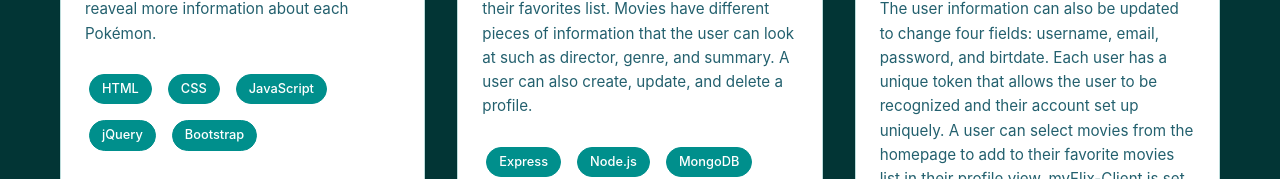
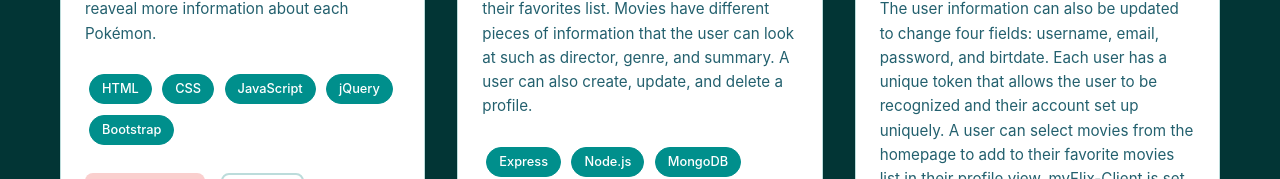
Before and after one commit to Bre-Wonder/my-portfolio, a React (Create React App) app: page /projects in a window 1280 px wide. Shown: the part 773-952 px from the top of the page. Built offline with nearby package versions, Linux system fonts and the light colour scheme.

Commit message:
changed margins

```diff
--- a/src/components/Projects.css
+++ b/src/components/Projects.css
@@ -151,7 +151,7 @@
 .project-technologies {
   display: flex;
   flex-wrap: wrap;
-  gap: 0.5rem;
+  gap: 0.15rem;
   margin-bottom: 1.5rem;
 }
 
```
